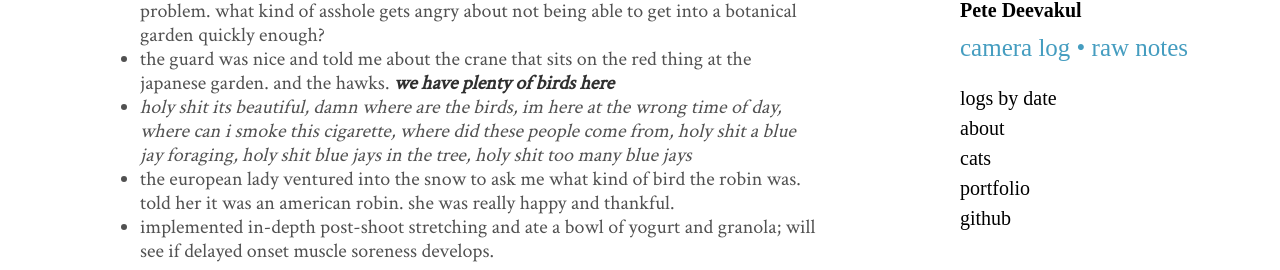
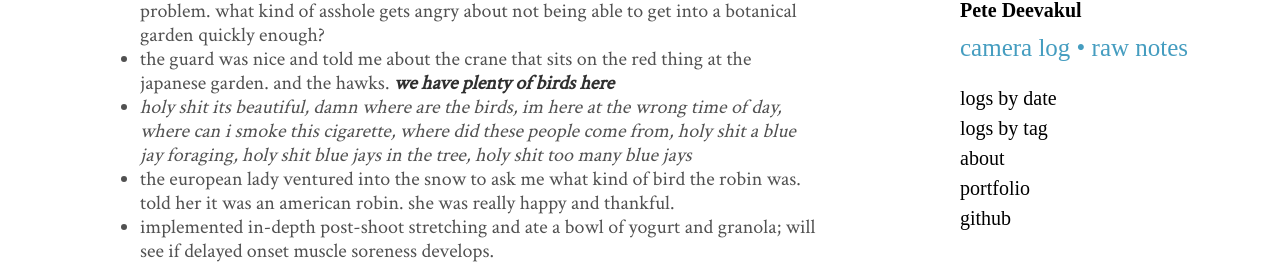
Before and after one commit to universe-7/camera-log, a Jekyll site: the page built from index.html, in a window 1280 px wide and 900 px high, scrolled down 488 px. Shown: the part 627-897 px from the top of the window. Built offline with Jekyll 4.4.1, drawn with Linux system fonts in a browser that asks for light colours; some web fonts are replaced; the list of posts is cut into pages by our own code.

Commit message:
update sidebar text

```diff
--- a/_includes/sidebar.html
+++ b/_includes/sidebar.html
@@ -12,8 +12,8 @@
     <nav class="sidebar-nav">
 <!---       <a class="sidebar-nav-item{% if page.url == site.baseurl %} active{% endif %}" href="{{ site.baseurl }}">home</a>-->
       <a class="sidebar-nav-item" href="/camera-log/archive/">logs by date</a>
+      <a class="sidebar-nav-item" href="/camera-log/tags/">logs by tag</a>
       <a class="sidebar-nav-item" href="/camera-log/about/">about</a>
-      <a class="sidebar-nav-item" href="/camera-log/tags/">cats</a>
       <a class="sidebar-nav-item" href="http://pdpd.org" target="_blank">portfolio</a>
 
 <!---      {% comment %}
```
